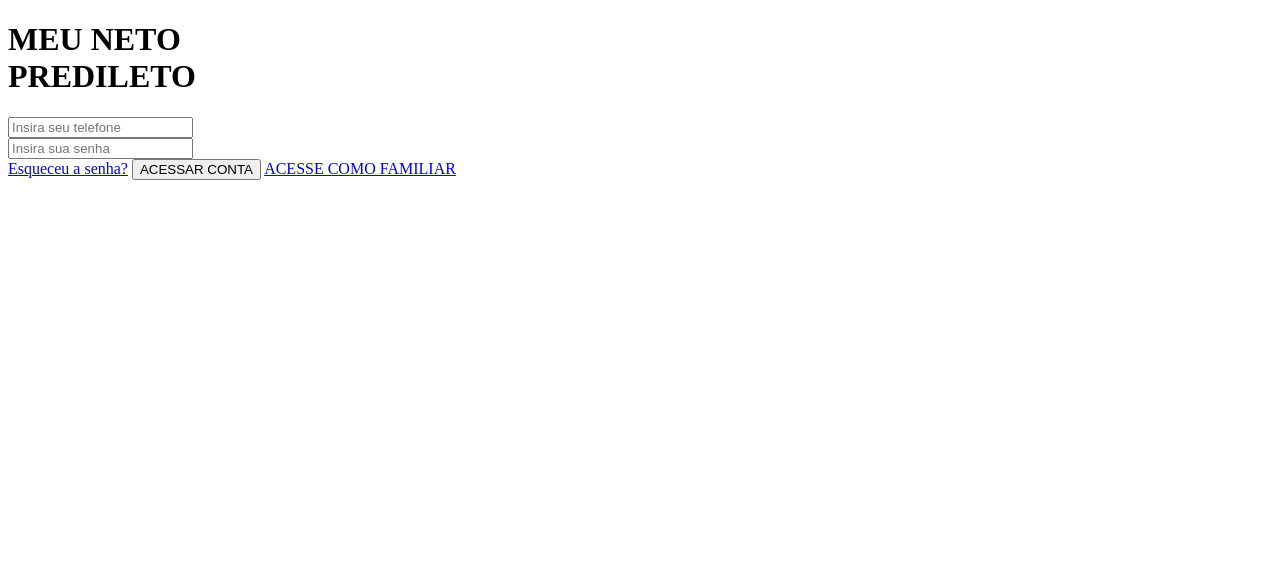
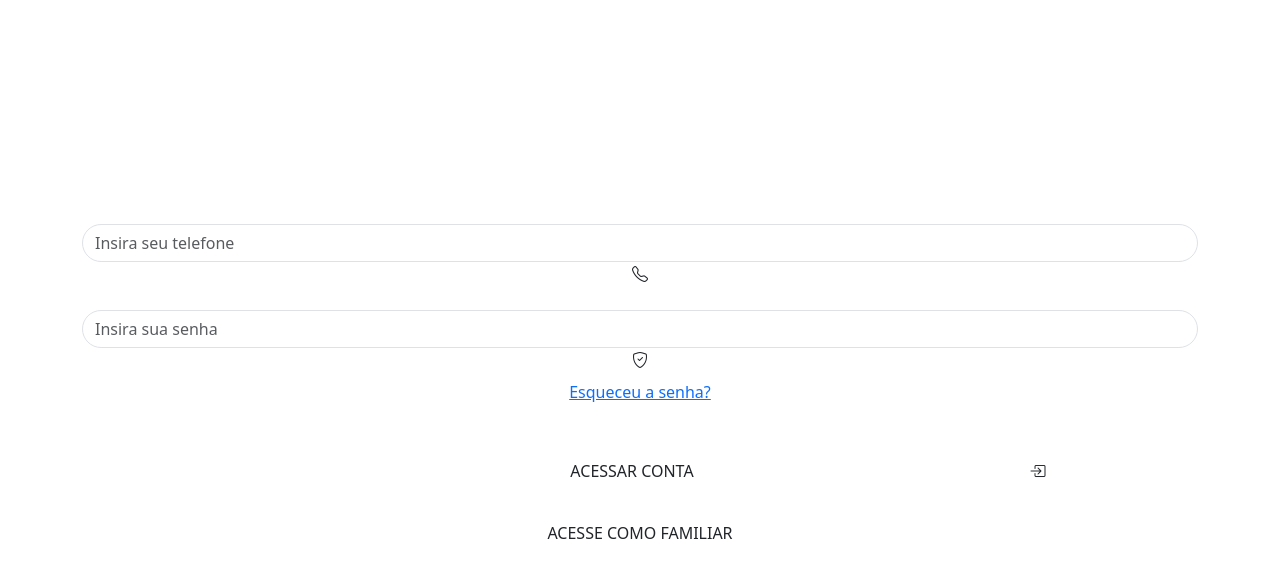
Before and after one commit to JF-BimCopinski/Meu-neto-predileto, a PHP site: page / in a window 1280 px wide. Shown: the top 578 px of the page. Run offline with PHP 8.4, Linux system fonts and the light colour scheme.

Commit message:
refactor: added HREF links to bootstrap icons

```diff
--- a/index.php
+++ b/index.php
@@ -4,6 +4,10 @@
     <meta charset="UTF-8">
     <meta name="viewport" content="width=device-width, initial-scale=1.0">
     <title>Login - Meu Neto Predileto</title>
+    <link href="https://cdn.jsdelivr.net/npm/bootstrap@5.3.8/dist/css/bootstrap.min.css" rel="stylesheet">
+    <link href="https://cdn.jsdelivr.net/npm/bootstrap-icons@1.13.1/font/bootstrap-icons.min.css" rel="stylesheet">
+    <link href="https://fonts.googleapis.com/css2?family=Baloo+2:wght@600;800&display=swap" rel="stylesheet">
+    <link rel="stylesheet" type="text/css" href="css/login.css">
 </head>
 <body>
     <main class="tela-login container d-flex flex-column align-items-center text-center py-5">
```
